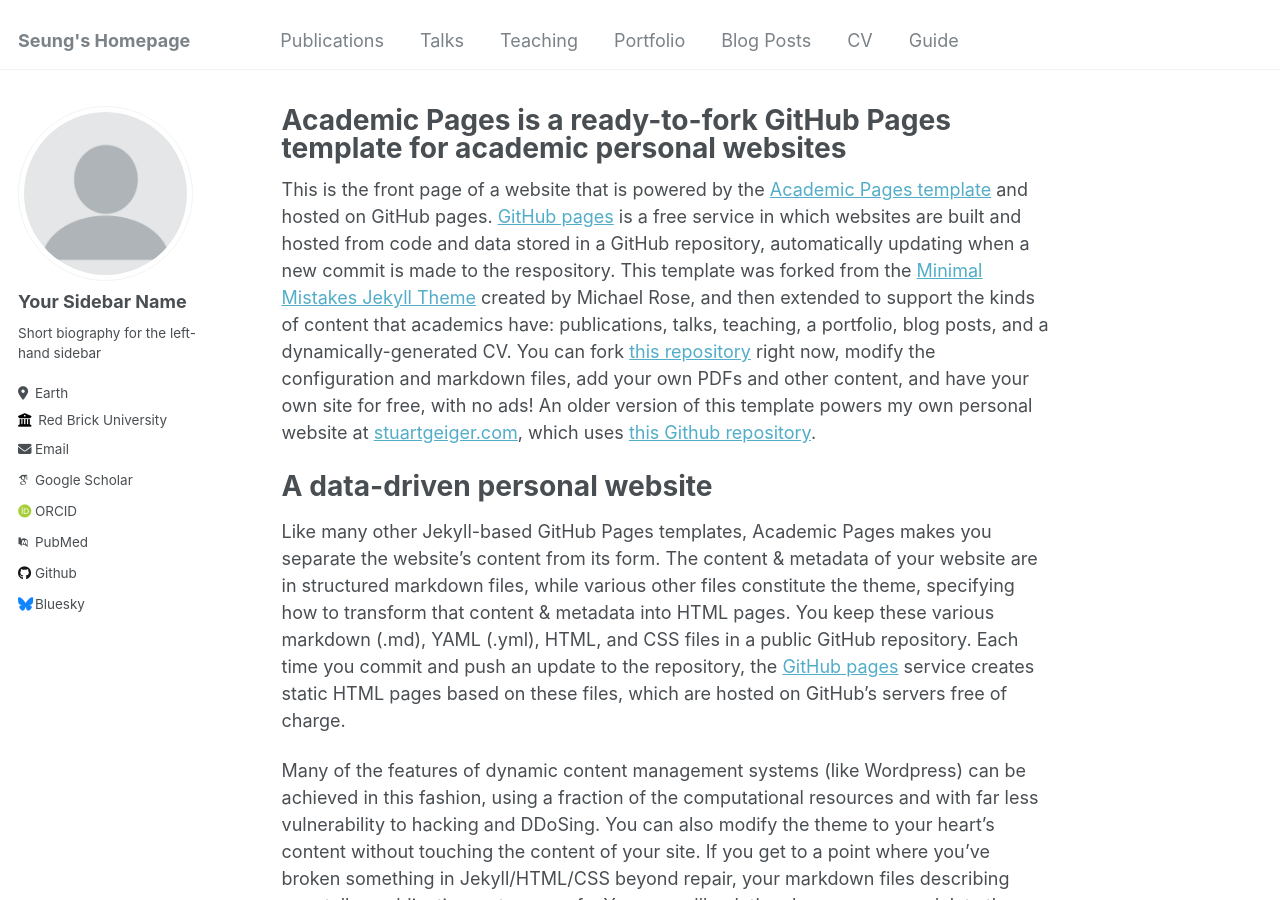
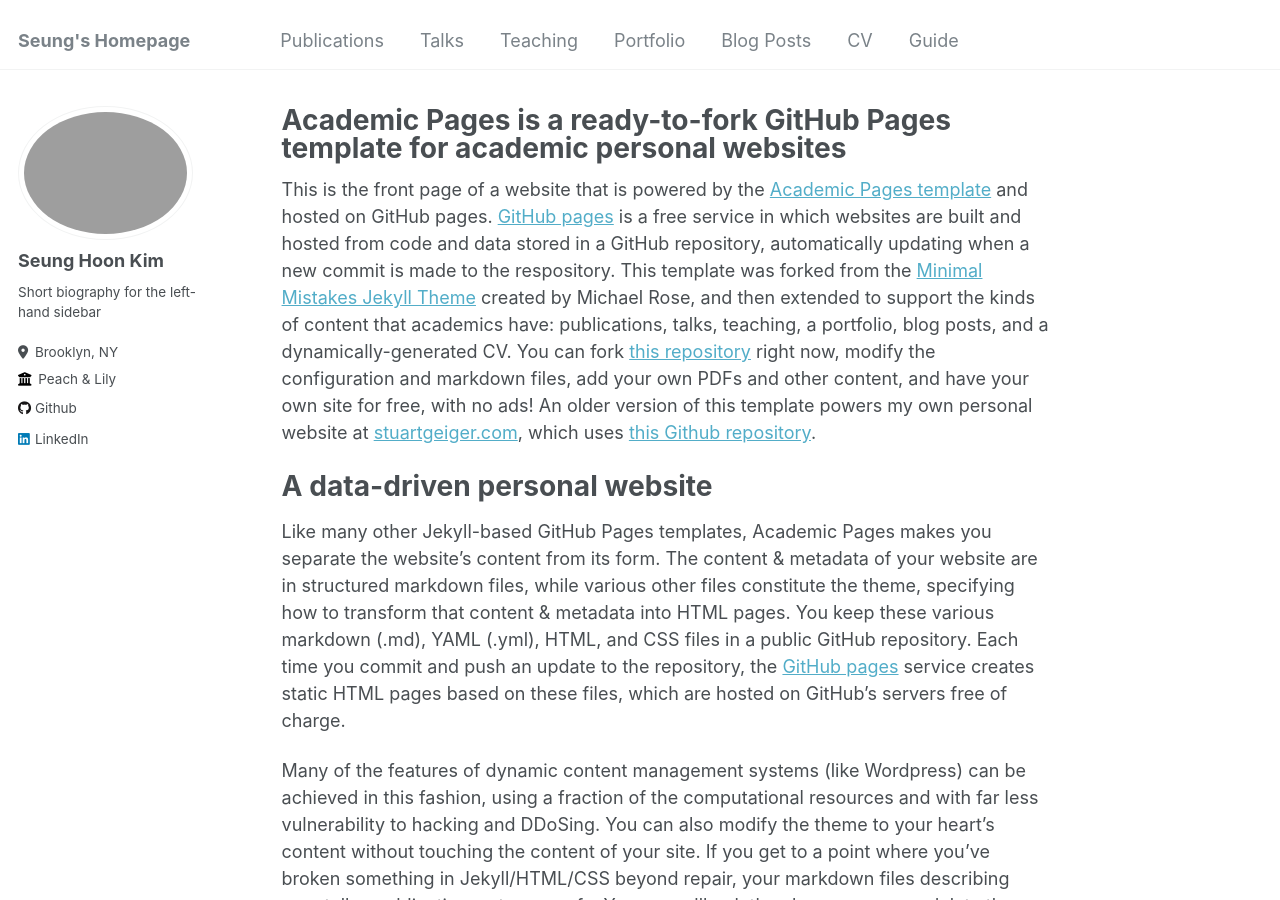
Before and after one commit to seunghoonkim1/seunghoonkim1.github.io, a Jekyll site: the page built from _pages/about.md, in a window 1280 px wide and 900 px high. Built offline with Jekyll 4.4.1, drawn with Linux system fonts in a browser that asks for light colours; some web fonts are replaced.

Commit message:
Update _config.yml

```diff
--- a/_config.yml
+++ b/_config.yml
@@ -21,34 +21,34 @@ repository               : "seunghoonkim1/seunghoonkim1.github.io"
 #               Additional customization can be done by editing /_includes/author-profile.html
 author:
   # Biographic information
-  avatar           : "profile.png"
-  name             : "Your Sidebar Name"
+  avatar           : #"profile.png"
+  name             : "Seung Hoon Kim"
   pronouns         : # example: "she/her"
   bio              : "Short biography for the left-hand sidebar"
-  location         : "Earth"
-  employer         : "Red Brick University"
+  location         : "Brooklyn, NY"
+  employer         : "Peach & Lily"
   uri              : # URL
-  email            : "none@example.org"
+  email            : #"none@example.org"
 
   # Academic websites
   arxiv            : # URL - Update with the correct link to your profile
-  googlescholar    : "https://scholar.google.com/citations?user=PS_CX0AAAAAJ"
+  googlescholar    : #"https://scholar.google.com/citations?user=PS_CX0AAAAAJ"
   impactstory      : # URL
-  orcid            : "http://orcid.org/yourorcidurl"
+  orcid            : #"http://orcid.org/yourorcidurl"
   semantic         : # URL
-  pubmed           : "https://www.ncbi.nlm.nih.gov/pubmed/?term=john+snow"
+  pubmed           : #"https://www.ncbi.nlm.nih.gov/pubmed/?term=john+snow"
   researchgate     : # URL
 
   # Repositories and software development
   bitbucket        : # Username - Update with your username on the site
   codepen          : # Username
   dribbble         : # Username
-  github           : "academicpages"
+  github           : "seunghoonkim1"
   kaggle           : # Username
   stackoverflow    : # User number or user number and name (i.e., use "1" or "1/jeff-atwood")
 
   # Social media
-  bluesky          : "bsky.app" # Replace this with you Bluesky username
+  bluesky          : #"bsky.app" # Replace this with you Bluesky username
   facebook         : # Username
   flickr           : # Username
   foursquare       : # Username
@@ -57,7 +57,7 @@ author:
   keybase          : # Username
   instagram        : # Username
   lastfm           : # Username
-  linkedin         : # Username
+  linkedin         : "seung-hoon-kim"
   mastodon         : # URL
   medium           : # URL
   pinterest        : # Username
```
